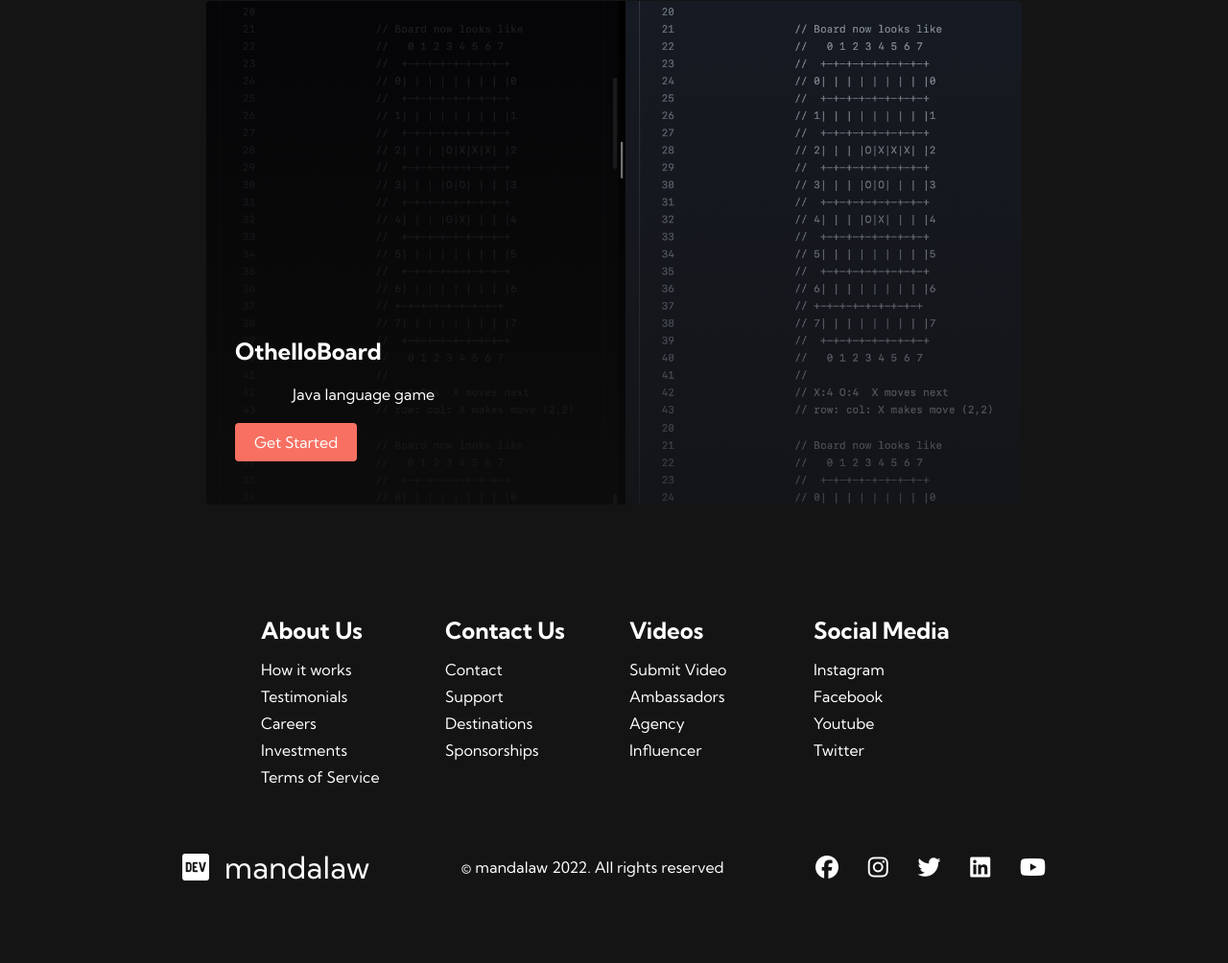
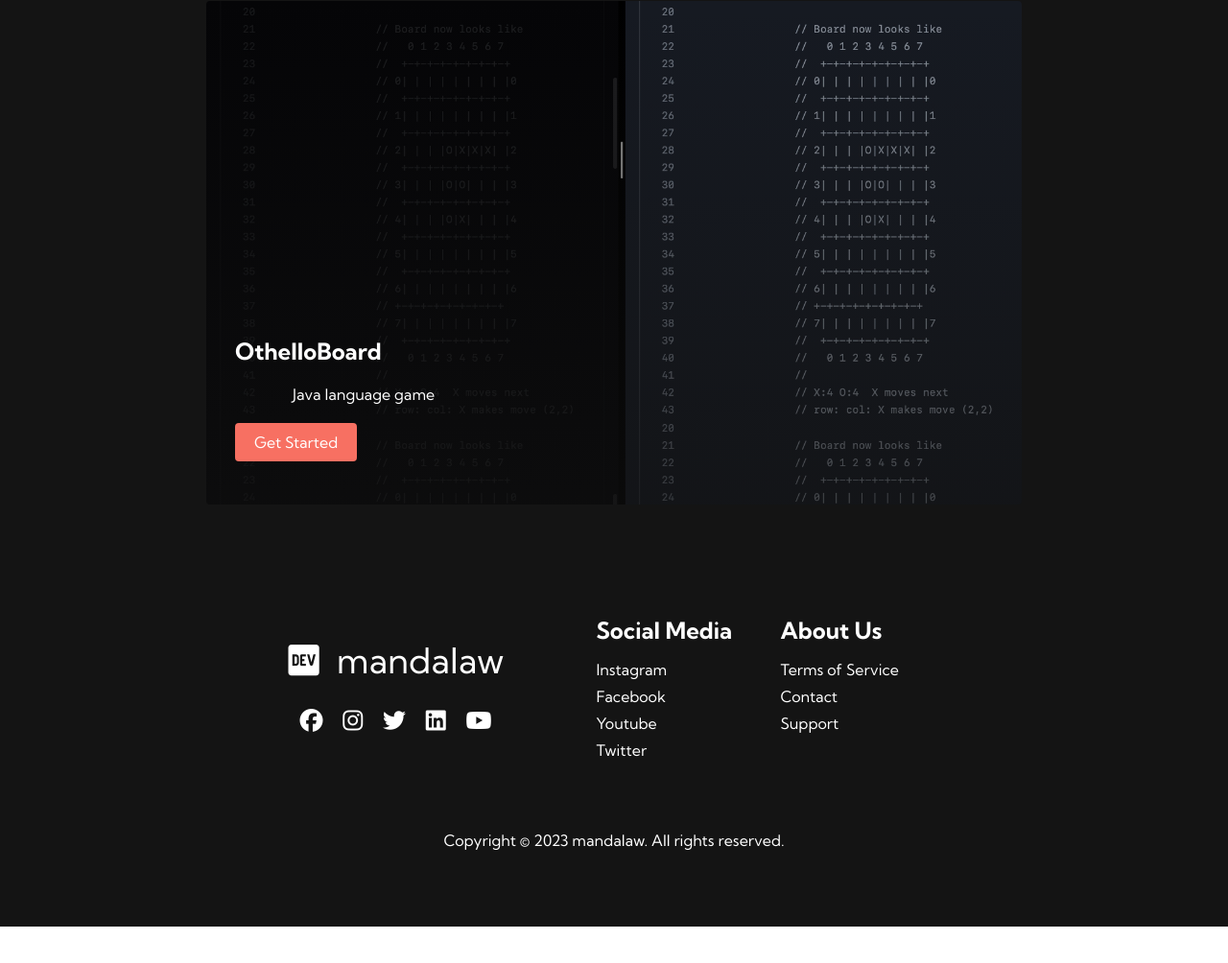
Before and after one commit to mandalaw/personal-website, a plain HTML site: page index.html in a window 1280 px wide. Shown: the part 2627-3631 px from the top of the page at 96% size. After the commit the page ends 3593 px from the top, so only its background shows below. Drawn offline with nearby package versions, Linux system fonts and the light colour scheme.

Commit message:
Fixed footer
Fixed footer extra icons

```diff
--- a/index.html
+++ b/index.html
@@ -242,45 +242,15 @@
     <div class="footer__container">
         <div class="footer__links">
             <div class="footer__link--wrapper">
-                <div class="footer__link--items">
-                    <h2>About Us</h2>
-                    <a href="/sign__up">How it works</a> <a href="/">Testimonials</a>
-                    <a href="/contact.html">Careers</a> <a href="/">Investments</a>
-                    <a href="https://www.ontario.ca/page/terms-use">Terms of Service</a>
             </div>
-                <div class="footer__link--items">
-                    <h2>Contact Us</h2>
-                    <a href="/contact.html">Contact</a> <a href="https://www.ontario.ca/page/terms-use">Support</a>
-                    <a href="https://travel.gc.ca/">Destinations</a> <a
-                        href="https://www.sickkidsfoundation.com/?appeal=NIA-PPCGO-GGL&gclid=EAIaIQobChMIiN_Gn7Ll-AIVEjizAB1RrAp1EAAYASAAEgJHIfD_BwE">Sponsorships</a>
-                </div>
-            </div>
+
             <div class="footer__link--wrapper">
-                <div class="footer__link--items">
-                    <h2>Videos</h2>
-                    <a href="https://www.youtube.com/channel/UC616xOmZduf8jzbzzBm9ITA">Submit Video</a> <a
-                        href="https://www.youtube.com/channel/UC616xOmZduf8jzbzzBm9ITA">Ambassadors</a>
-                    <a href="https://www.youtube.com/channel/UC616xOmZduf8jzbzzBm9ITA">Agency</a> <a
-                        href="https://www.youtube.com/channel/UC616xOmZduf8jzbzzBm9ITA">Influencer</a>
-                </div>
-                <div class="footer__link--items">
-                    <h2>Social Media</h2>
-                    <a href="https://www.instagram.com/mandaluvwe">Instagram</a> <a
-                        href="http://m.me/almandalawi">Facebook</a>
-                    <a href="https://www.youtube.com/channel/UC616xOmZduf8jzbzzBm9ITA">Youtube</a> <a
-                        href="https://twitter.com/mandaluvwe">Twitter</a>
-                </div>
-            </div>
-        </div>
-        <div class="social__media">
-            <div class="social__media--wrap">
                 <div class="footer__logo">
                     <a href="/" id="footer__logo"><i class="fa-brands fa-dev"></i>
                         &#160;
                         mandalaw</a>
-                </div>
-                <p class="website__rights">© mandalaw 2022. All rights reserved</p>
                     <div class="social__icons">
+
                         <a href="http://m.me/almandalawi" class="social__icon--link" target="_blank">
                             <i class="fab fa-facebook"></i>
                         </a>
@@ -290,7 +260,8 @@
                         <a href="https://twitter.com/mandaluvwe" class="social__icon--link" target="_blank">
                             <i class="fab fa-twitter"></i>
                         </a>
-                    <a href="https://www.linkedin.com/in/ahmedalmandalawi" class="social__icon--link" target="_blank">
+                        <a href="https://www.linkedin.com/in/ahmedalmandalawi" class="social__icon--link"
+                            target="_blank">
                             <i class="fab fa-linkedin"></i>
                         </a>
                         <a href="https://www.youtube.com/channel/UC616xOmZduf8jzbzzBm9ITA" class="social__icon--link"
@@ -299,6 +270,25 @@
                         </a>
                     </div>
                 </div>
+                <div class="footer__link--items">
+                    <h2>Social Media</h2>
+                    <a href="https://www.instagram.com/mandaluvwe">Instagram</a> <a
+                        href="http://m.me/almandalawi">Facebook</a>
+                    <a href="https://www.youtube.com/channel/UC616xOmZduf8jzbzzBm9ITA">Youtube</a> <a
+                        href="https://twitter.com/mandaluvwe">Twitter</a>
+                </div>
+
+                <div class="footer__link--items">
+                    <h2>About Us</h2>
+                    <a href="https://www.ontario.ca/page/terms-use">Terms of Service</a>
+                    <a href="/contact.html">Contact</a> <a href="mailto:dev@mandalawi.ca">Support</a>
+                </div>
+            </div>
+        </div>
+        <div class="social__media">
+            <div class="social__media--wrap">
+                <p class="website__rights">Copyright © 2023 mandalaw. All rights reserved.</p>
+            </div>
         </div>
     </div>
     <script src="app.js"></script>
--- a/styles.css
+++ b/styles.css
@@ -646,7 +646,8 @@ flex-wrap: nowrap;
     align-items: center;
     cursor: pointer;
     text-decoration: none;
-    font-size: 2rem;
+    font-size: 2.3rem;
+    margin: 40px 80px 25px 10px;
 }
 
 .footer__links {
@@ -712,7 +713,8 @@ width: 100%
     display: flex;
     justify-content: space-between;
     align-items: center;
-    width: 240px;
+    width: 200px;
+    margin: 0px 50px 60px 22px;
 }
 
 .social__logo {
@@ -729,6 +731,7 @@ width: 100%
 
 .website__rights {
     color: #fff;
+    margin: auto;
 }
 
 @media screen and (max-width: 820px) {
```
Also changed, not shown: styles3.css (deleted). Lines whose indentation alone changed are shown as unchanged.
